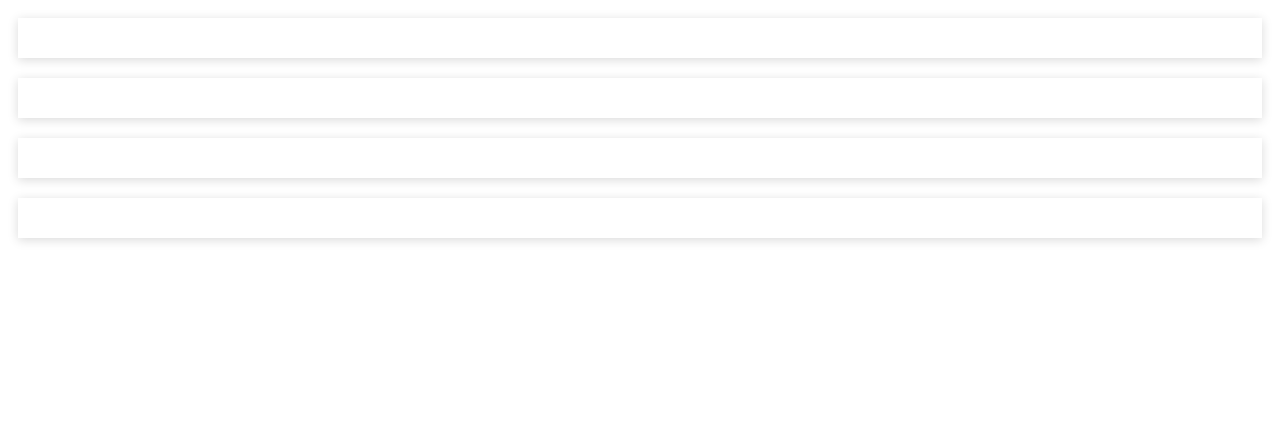
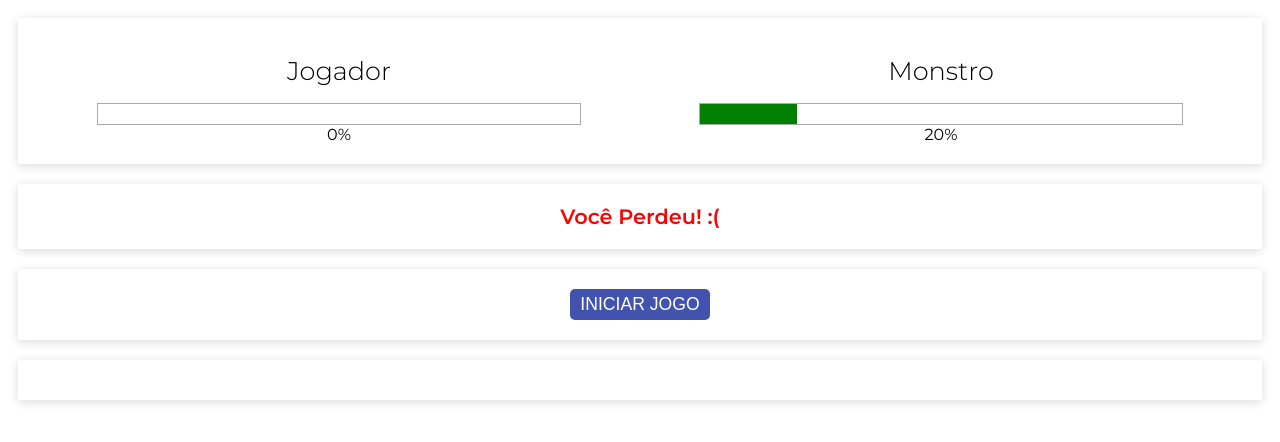
Before and after one commit to nandojrdev/matador-de-monstros, a plain HTML site: page index.html in a window 1280 px wide. Drawn offline with nearby package versions, Linux system fonts and the light colour scheme.

Commit message:
Feature Iniciar Jogo e Desistir Implementadas

```diff
--- a/app.js
+++ b/app.js
@@ -1,13 +1,21 @@
 new Vue({
   el: '#app',
   data: {
-
+    running: false,
+    playerLife: 0,
+    monsterLife: 20,
   },
   computed: {
-
+    hasResult() {
+      return this.playerLife === 0 || this.monsterLife === 0
+    }
   },
   methods: {
-
+    startGame() {
+      this.running = true
+      this.playerLife = 100
+      this.monsterLife = 100
+    }
   },
   watch: {
 
--- a/index.html
+++ b/index.html
@@ -11,9 +11,37 @@
 <body>
 
   <div id="app">
-    <div class="panel scores"></div>
-    <div class="panel result"></div>
-    <div class="panel buttons"></div>
+    <div class="panel scores">
+      <div class="score">
+        <h1>Jogador</h1>
+        <div class="life-bar">
+          <!-- Aplicando a classe CSS danger condicionalmente sobre o playerLife e pegando o tamanho do width diretamente da instancia do Vue -->
+          <div class="life" :class="{danger: playerLife < 20}" :style="{width: playerLife + '%'}"></div>
+        </div>
+        <div>{{ playerLife }}%</div>
+      </div>
+      <div class="score">
+        <h1>Monstro</h1>
+        <div class="life-bar">
+           <!-- Aplicando a classe CSS danger condicionalmente sobre o monsterLife e pegando o tamanho do width diretamente da instancia do Vue -->
+          <div class="life" :class="{danger: monsterLife < 20}" :style="{width: monsterLife + '%'}"></div>
+        </div>
+        <div>{{ monsterLife }}%</div>
+      </div>
+    </div>
+    <div class="panel result" v-if="hasResult">
+      <div class="win" v-if="monsterLife === 0">Você Ganhou! :)</div>
+      <div class="lose" v-else>Você Perdeu! :(</div>
+    </div>
+    <div class="panel buttons">
+      <template v-if="running">
+        <button class="btn attack">Ataque</button>
+        <button class="btn especial-attack">Ataque Especial</button>
+        <button class="btn heal">Curar</button>
+        <button @click="running = false" class="btn give-up">Desistir</button>
+      </template>
+      <button v-else @click="startGame" class="btn new-game">Iniciar Jogo</button>
+    </div>
     <div class="panel logs"></div>
   </div>
 
--- a/style.css
+++ b/style.css
@@ -14,3 +14,98 @@ html {
   padding: 20px;
   box-shadow: 0 2px 10px rgba(0, 0, 0, 0.15);
 }
+
+/* Área dos Pontos */
+
+.scores {
+  display: flex;
+}
+
+.score {
+  flex: 1;
+  display: flex;
+  flex-direction: column;
+  justify-content: center;
+  align-items: center;
+}
+
+.score h1 {
+  font-weight: 300;
+  font-size: 1.6rem;
+}
+
+.life-bar {
+  width: 80%;
+  height: 20px;
+  border: 1px solid #aaa;
+}
+
+.life-bar .life {
+  display: flex;
+  justify-content: center;
+  height: 100%;
+  background-color: green;
+}
+
+.life-bar .life.danger {
+  background-color: red;
+}
+
+/* Área de Resultado */
+
+.result {
+  display: flex;
+  justify-content: center;
+  font-size: 1.3rem;
+  font-weight: 600;
+}
+
+.result .win {
+  color: green;
+}
+
+.result .lose {
+  color: red;
+}
+
+/* Área dos Botões - Controle do Jogo */
+
+.buttons {
+  display: flex;
+  justify-content: center;
+}
+
+.btn {
+  padding: 5px 10px;
+  margin: 0px 10px;
+  border: none;
+  border-radius: 5px;
+  text-transform: uppercase;
+  font-size: 1.1rem;
+  cursor: pointer;
+}
+
+.new-game {
+  background-color: #4253af;
+  color: #fff;
+}
+
+.attack {
+  background-color: #e51c23;
+  color: #fff;
+}
+
+.especial-attack {
+  background-color: #ff9800;
+  color: #000;
+}
+
+.heal {
+  background-color: #259b24;
+  color: #fff;
+}
+
+.give-up {
+  background-color: #bbb;
+  color: #000;
+}
```
